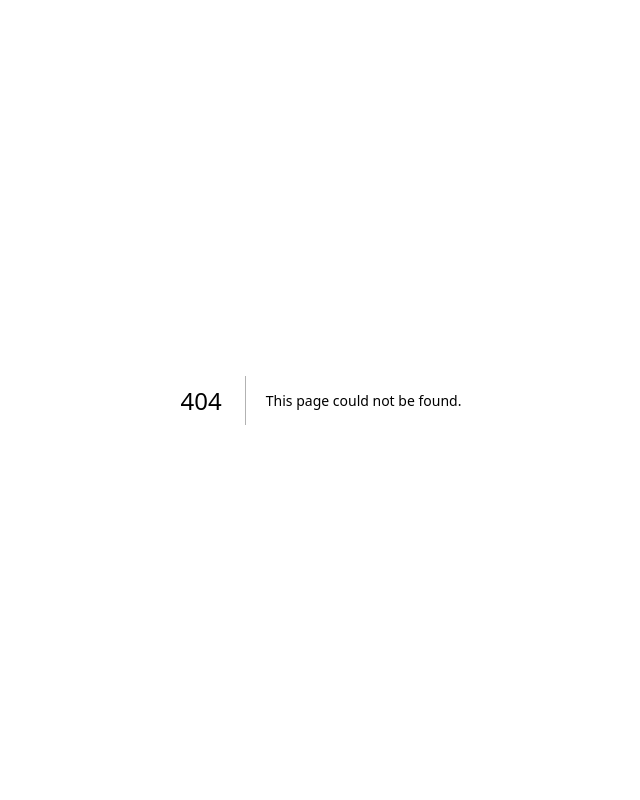
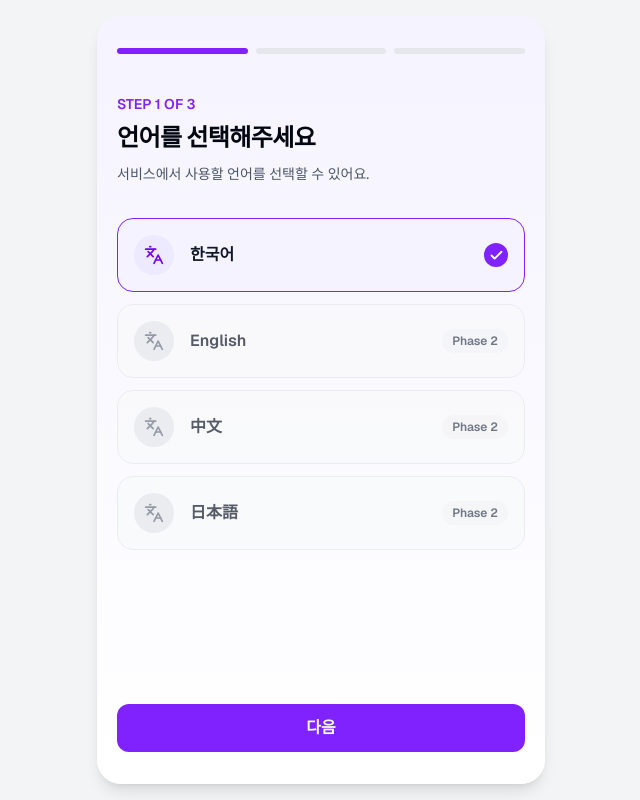
Before and after one commit to fanroute-sync/fanroute-sync-web, a Next.js app: page /onboarding/language in a window 1280 px wide. Before the commit this address had no page. Shown: the whole page, without its empty margins (319-959 px from the left). Built offline with nearby package versions, Linux system fonts and the light colour scheme.

Commit message:
feat: add onboarding language selection

```diff
--- /dev/null
+++ b/src/app/onboarding/language/page.tsx
@@ -0,0 +1,5 @@
+import { LanguageScreen } from '@/features/onboarding';
+
+export default function LanguagePage() {
+  return <LanguageScreen />;
+}
--- /dev/null
+++ b/src/features/onboarding/index.ts
@@ -0,0 +1 @@
+export { LanguageScreen } from './ui/language-screen';
--- /dev/null
+++ b/src/features/onboarding/ui/language-screen.tsx
@@ -0,0 +1,45 @@
+import { Check, Languages } from 'lucide-react';
+import Link from 'next/link';
+
+import { Badge, Card } from '@/components/ui';
+import { OnboardingFrame } from '@/features/onboarding/ui/onboarding-frame';
+
+const languages = [
+  { name: '한국어', enabled: true },
+  { name: 'English', enabled: false },
+  { name: '中文', enabled: false },
+  { name: '日本語', enabled: false },
+] as const;
+
+export function LanguageScreen() {
+  return (
+    <OnboardingFrame step={1} title='언어를 선택해주세요' description='서비스에서 사용할 언어를 선택할 수 있어요.'>
+      <div role='radiogroup' aria-label='언어' className='space-y-3'>
+        {languages.map((language) => (
+          <Card
+            key={language.name}
+            aria-disabled={!language.enabled || undefined}
+            className={`flex items-center gap-4 shadow-none ${language.enabled ? 'border-violet-600 bg-violet-50' : 'bg-gray-50 opacity-70'}`}
+          >
+            <span className={`grid size-10 place-items-center rounded-full ${language.enabled ? 'bg-violet-100 text-violet-700' : 'bg-gray-200 text-gray-500'}`}>
+              <Languages aria-hidden='true' size={20} />
+            </span>
+            <span className='flex-1 font-semibold text-gray-900'>{language.name}</span>
+            {language.enabled ? (
+              <span role='radio' aria-checked='true' aria-label='한국어 선택됨' className='grid size-6 place-items-center rounded-full bg-violet-600 text-white'>
+                <Check aria-hidden='true' size={15} strokeWidth={3} />
+              </span>
+            ) : (
+              <Badge>Phase 2</Badge>
+            )}
+          </Card>
+        ))}
+      </div>
+      <div className='mt-auto pt-8'>
+        <Link href='/login' className='flex h-12 w-full items-center justify-center rounded-xl bg-violet-600 px-5 font-semibold text-white transition-colors hover:bg-violet-700 focus-visible:outline-none focus-visible:ring-2 focus-visible:ring-violet-500 focus-visible:ring-offset-2'>
+          다음
+        </Link>
+      </div>
+    </OnboardingFrame>
+  );
+}
--- /dev/null
+++ b/src/features/onboarding/ui/onboarding-frame.tsx
@@ -0,0 +1,30 @@
+import type { ReactNode } from 'react';
+
+import { AppShell, ContentContainer } from '@/components/layout';
+
+interface OnboardingFrameProps {
+  children: ReactNode;
+  step: number;
+  title: string;
+  description: string;
+}
+
+export function OnboardingFrame({ children, step, title, description }: OnboardingFrameProps) {
+  return (
+    <AppShell showBottomNavigation={false} className='bg-gradient-to-b from-violet-50 to-white'>
+      <ContentContainer className='flex min-h-dvh flex-col py-8 sm:min-h-[calc(100dvh-2rem)]'>
+        <div aria-label={`온보딩 ${step}/3 단계`} className='mb-10 flex gap-2'>
+          {[1, 2, 3].map((item) => (
+            <span key={item} className={`h-1.5 flex-1 rounded-full ${item <= step ? 'bg-violet-600' : 'bg-gray-200'}`} />
+          ))}
+        </div>
+        <header className='mb-8'>
+          <p className='mb-2 text-sm font-semibold text-violet-600'>STEP {step} OF 3</p>
+          <h1 className='text-2xl font-bold tracking-tight text-gray-950'>{title}</h1>
+          <p className='mt-2 text-sm leading-6 text-gray-600'>{description}</p>
+        </header>
+        {children}
+      </ContentContainer>
+    </AppShell>
+  );
+}
```
